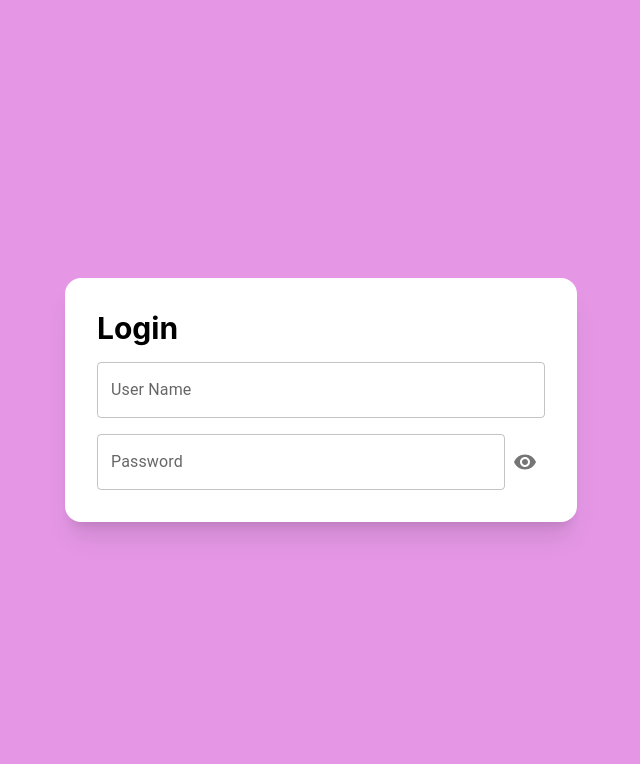
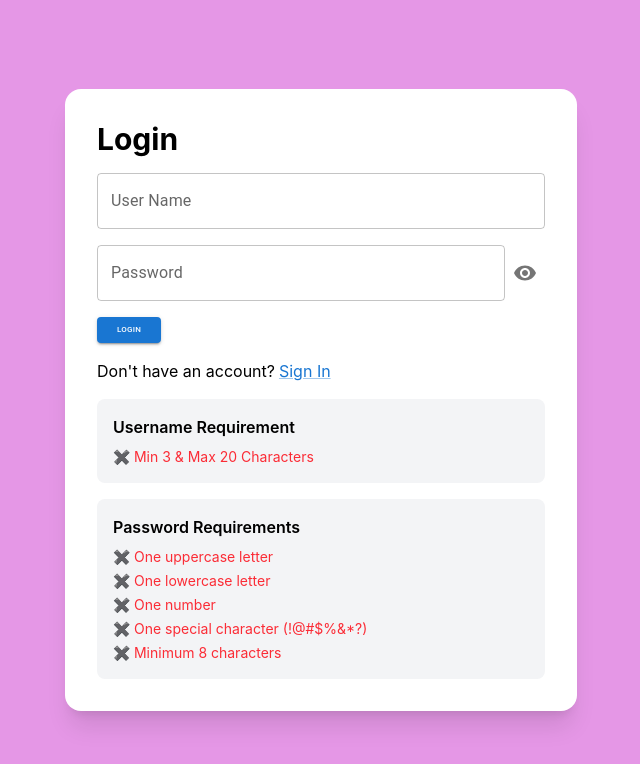
Before and after one commit to thulasirakesh/todoapp, a React (Vite) app: page / in a window 1280 px wide. Shown: the top 764 px of the page, without its empty margins (319-959 px from the left). Built offline with nearby package versions, Linux system fonts and the light colour scheme.

Commit message:
custom Hooks Added

```diff
--- a/package.json
+++ b/package.json
@@ -10,6 +10,10 @@
     "preview": "vite preview"
   },
   "dependencies": {
+    "@emotion/react": "^11.14.0",
+    "@emotion/styled": "^11.14.1",
+    "@mui/icons-material": "^9.0.0",
+    "@mui/material": "^9.0.0",
     "@reduxjs/toolkit": "^2.11.2",
     "lucide-react": "^1.7.0",
     "react": "^19.2.4",
--- a/src/App.jsx
+++ b/src/App.jsx
@@ -3,8 +3,8 @@ import React from 'react';
 import { BrowserRouter, Routes, Route } from 'react-router-dom';
 import LogIn from "./components/login"
 import SignIn from "./components/signIn"
-import ToDoApp from "./components/todoapp"
-import Protectedroute from './components/protectedRoute';
+import TodoApp from "./components/todoapp"
+// import Protectedroute from './components/protectedroute';
 
 export default function App() {
   return (
@@ -12,7 +12,7 @@ export default function App() {
       <Routes>
         <Route path="/" element={<LogIn />}>Login</Route>
         <Route path="/signin" element={<SignIn />}>Sign In</Route>
-        <Route path="/todoapp" element={<ToDoApp />}>To Do App</Route>
+        <Route path="/todoapp" element={<TodoApp />}>To Do App</Route>
       </Routes>
     </BrowserRouter>
 
--- a/src/components/login.jsx
+++ b/src/components/login.jsx
@@ -1,24 +1,161 @@
-import { useState } from "react"
-import TextField from '@mui/material/TextField';
-import IconButton from '@mui/material/IconButton';
-import Button from '@mui/material/Button';
-import VisibilityIcon from '@mui/icons-material/Visibility';
+import TextField from "@mui/material/TextField";
+import IconButton from "@mui/material/IconButton";
+import Button from "@mui/material/Button";
+import VisibilityIcon from "@mui/icons-material/Visibility";
+import Link from "@mui/material/Link";
+import { useNavigate } from "react-router-dom";
+import {useDetails} from "../customhooks/usedetails"
+import {validateForm} from "../"
 
-export default function Login () {
+export default function Login() {
+    const {
+      userName,
+      password,
+      showPassword,
+      error,
+      setUrUserName,
+      setUrPassword,
+      setUrShowPassword,
+      setUrError,
+    } = useDetails();
+  const navigate = useNavigate();
+  const validations = {
+    length: password.length >= 8,
+    capital: /[A-Z]/.test(password),
+    small: /[a-z]/.test(password),
+    number: /[0-9]/.test(password),
+    special: /[!@#$%&*?]/.test(password),
+  };
+  const userNameRegex = /^(?=.*[A-Za-z])[A-Za-z_0-9]{3,20}$/;
+  const validateForm = ({ userName, password, validations, userNameRegex }) => {
+    if (!userName) return "Please enter user name";
+
+    if (!userNameRegex.test(userName)) return "Invalid UserName";
+
+    if (!password) return "Please enter Password";
+
+    if (!Object.values(validations).every(Boolean)) {
+      return "Password needs to match requirements";
+    }
+
+    return null;
+  };
+  const handleSubmit = (e) => {
+    e.preventDefault();
+    const errorMsg = validateForm({
+      userName,
+      password,
+      validations,
+      userNameRegex,
+    });
+    if (errorMsg) {
+      setUrError(errorMsg);
+      return
+    }
+    setUrError("");
+  };
   return (
-        <div className='min-h-screen w-full bg-[#E597E6] flex items-center justify-center'>
-            <div className='bg-white w-full max-w-lg rounded-2xl shadow-xl p-8'>
+    <div className="min-h-screen w-full bg-[#E597E6] flex items-center justify-center">
+      <div className="bg-white w-full max-w-lg rounded-2xl shadow-xl p-8">
         <h2 className="text-3xl font-bold mb-4">Login</h2>
-                <form>
-                    <TextField fullWidth label="User Name" id="fullWidth" />
-                    <div className="flex mt-4">
-                        <TextField fullWidth label="Password" id="fullWidth" type="password" />
-                        <IconButton>
+        <form onSubmit={handleSubmit}>
+          {error && (
+            <p className="my-4 text-md font-bold text-red-500">{error}</p>
+          )}
+          <TextField
+            fullWidth
+            label="User Name"
+            id="fullWidth"
+            onChange={(e) => setUrUserName(e.target.value)}
+          />
+          <div className="flex my-4">
+            <TextField
+              fullWidth
+              label="Password"
+              id="fullWidth"
+              type={showPassword ? "text" : "password"}
+              onChange={(e) => setUrPassword(e.target.value)}
+            />
+            <IconButton onClick={() => setUrShowPassword(!showPassword)}>
               <VisibilityIcon />
             </IconButton>
+          </div>
+          <Button
+            type="submit"
+            sx={{ fontSize: "8px" }}
+            variant="contained"
+            color="primary"
+          >
+            Login
+          </Button>
+          <div className="flex mt-4 gap-1">
+            <span>Don't have an account?</span>
+            <Link onClick={() => navigate("/signin")}>Sign In</Link>
+          </div>
+          <div className="mt-4 bg-gray-100 p-4 rounded-lg">
+            <p className="font-semibold mb-2">Username Requirement</p>
+
+            <ul className="space-y-1 text-sm">
+              <li
+                className={
+                  userNameRegex.test(userName)
+                    ? "text-green-600"
+                    : "text-red-500"
+                }
+              >
+                {userNameRegex.test(userName) ? "✔" : "✖"} Min 3 & Max 20
+                Characters
+              </li>
+            </ul>
+          </div>
+          <div className="mt-4 bg-gray-100 p-4 rounded-lg">
+            <p className="font-semibold mb-2">Password Requirements</p>
+
+            <ul className="space-y-1 text-sm">
+              <li
+                className={
+                  validations.capital ? "text-green-600" : "text-red-500"
+                }
+              >
+                {validations.capital ? "✔" : "✖"} One uppercase letter
+              </li>
+
+              <li
+                className={
+                  validations.small ? "text-green-600" : "text-red-500"
+                }
+              >
+                {validations.small ? "✔" : "✖"} One lowercase letter
+              </li>
+
+              <li
+                className={
+                  validations.number ? "text-green-600" : "text-red-500"
+                }
+              >
+                {validations.number ? "✔" : "✖"} One number
+              </li>
+
+              <li
+                className={
+                  validations.special ? "text-green-600" : "text-red-500"
+                }
+              >
+                {validations.special ? "✔" : "✖"} One special character
+                (!@#$%&*?)
+              </li>
+
+              <li
+                className={
+                  validations.length ? "text-green-600" : "text-red-500"
+                }
+              >
+                {validations.length ? "✔" : "✖"} Minimum 8 characters
+              </li>
+            </ul>
           </div>
         </form>
       </div>
     </div>
-    )
+  );
 }
--- a/src/components/signIn.jsx
+++ b/src/components/signIn.jsx
@@ -1,5 +1,57 @@
-export default function SignIn () {
-    return (
-        <div>My SignIn Page</div>
-    )
+import TextField from "@mui/material/TextField";
+import IconButton from "@mui/material/IconButton";
+import Button from "@mui/material/Button";
+
+export default function SignIn() {
+    const {
+      userName,
+      password,
+      showPassword,
+      error,
+      age,
+      setUrUserName,
+      setUrPassword,
+      setUrShowPassword,
+      setUrError,
+      setUrAge
+    } = useDetails();
+  return (
+    <div className="min-h-screen w-full bg-[#E597E6] flex items-center justify-center">
+      <div className="bg-white w-full max-w-lg rounded-2xl shadow-xl p-8">
+        <h2 className="text-3xl font-bold mb-4">Sign In</h2>
+        <form>
+          <TextField
+            fullWidth
+            label="User Name"
+            id="fullWidth"
+            onChange={(e) => setUrUserName(e.target.value)}
+          />
+          <div className="my-4">
+            <TextField
+              fullWidth
+              label="Age"
+              id="fullWidth"
+              onChange={(e) => setUrAge(e.target.value)}
+            />
+          </div>
+          <TextField
+            fullWidth
+            label="Password"
+            id="fullWidth"
+            onChange={(e) => setUrPassword(e.target.value)}
+          />
+          <div className="my-4">
+            <Button
+              type="submit"
+              sx={{ fontSize: "8px" }}
+              variant="contained"
+              color="primary"
+            >
+              Sign In
+            </Button>
+          </div>
+        </form>
+      </div>
+    </div>
+  );
 }
--- /dev/null
+++ b/src/components/todoapp.jsx
@@ -0,0 +1,35 @@
+// src/App.jsx
+import React from 'react';
+import { BriefcaseBusiness } from 'lucide-react';
+import TextField from '@mui/material/TextField';
+import Button from '@mui/material/Button';
+import Content from "../components/content";
+import { useDispatch } from 'react-redux';
+import AddTaskModal from "../components/modal"
+import { popupHandleOpen } from '../feature/todoSlice';
+
+// This is your UI container. We are setting up the structure from image_2.png
+function TodoApp() {
+  const dispatch = useDispatch();
+  return (
+    <div className='min-h-screen w-full bg-[#E597E6] flex items-center justify-center'>
+      <div className='bg-white w-full max-w-lg rounded-2xl shadow-xl p-8'>
+        <div className='mb-4 flex gap-4 bg-[#F7F5F5] items-center justify-center'>
+          <BriefcaseBusiness size={28} />
+          <h4 className='text-2xl font-serif'>My To-Do App</h4>
+        </div>
+        <div className='text-2xl font-serif mb-2'>Active tasks</div>
+        <div className="mb-4 flex gap-4">
+          <TextField fullWidth label="Search your task" id="fullWidth" />
+          <Button onClick={() => dispatch(popupHandleOpen())} sx={{fontSize: "8px"}} variant="contained" color="primary">
+            Add Task
+          </Button>
+        </div>
+        <Content />
+      </div>
+      <AddTaskModal />
+    </div>
+  );
+}
+
+export default TodoApp;
--- /dev/null
+++ b/src/customhooks/usedetails.js
@@ -0,0 +1,27 @@
+import { useState } from "react";
+
+export const useDetails = () => {
+  const [userName, setUserName] = useState("");
+  const [password, setPassword] = useState("");
+  const [age, setAge] = useState("");
+  const [error, seterror] = useState("");
+  const [showPassword, setShowPassword] = useState(false);
+  const setUrUserName = (value) => setUserName(value);
+  const setUrPassword = (value) => setPassword(value);
+  const setUrShowPassword = (value) => setShowPassword(value);
+  const setUrAge = (value) => setAge(value);
+  const setUrError = (value) => seterror(value);
+
+  return {
+    userName,
+    password,
+    age,
+    showPassword,
+    error,
+    setUrUserName,
+    setUrPassword,
+    setUrShowPassword,
+    setUrAge,
+    setUrError
+  };
+};
--- /dev/null
+++ b/src/helper/helper.js
@@ -0,0 +1,13 @@
+  export const validateForm = ({ userName, password, validations, userNameRegex }) => {
+    if (!userName) return "Please enter user name";
+
+    if (!userNameRegex.test(userName)) return "Invalid UserName";
+
+    if (!password) return "Please enter Password";
+
+    if (!Object.values(validations).every(Boolean)) {
+      return "Password needs to match requirements";
+    }
+
+    return null;
+  };
```
Also changed, not shown: 1 other file (tests, documents, lock files or other folders). Lines whose indentation alone changed are shown as unchanged.
